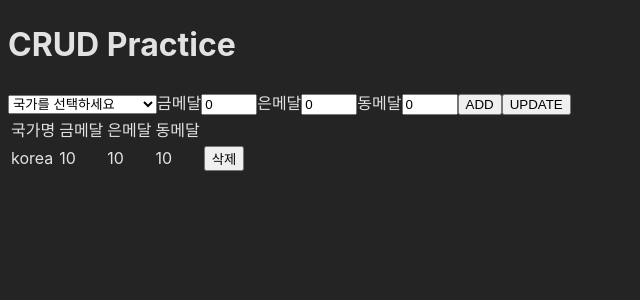
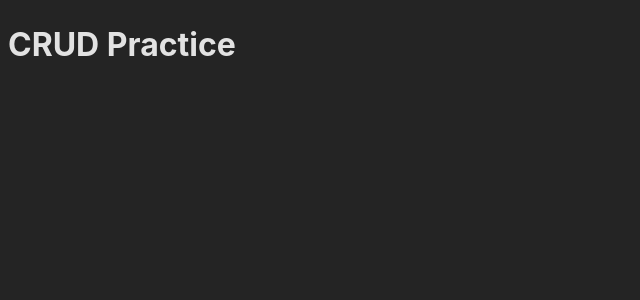
Before and after one commit to PomegranateBlue/React_CRUD, a React (Vite) app: page / in a window 1280 px wide. Shown: the top 300 px of the page, without its empty margins (0-640 px from the left). Built offline with nearby package versions, Linux system fonts and the light colour scheme.

Commit message:
처음부터

```diff
--- a/src/App.jsx
+++ b/src/App.jsx
@@ -1,130 +1,8 @@
 import { useState } from "react";
-import { COUNTRY_LIST } from "./constant.jsx";
 const App = () => {
-  const [medalList, setMedalList] = useState([
-    { country: "korea", goldMedal: 10, silverMedal: 10, copperMedal: 10 },
-  ]);
-  const [country, setCountry] = useState("");
-  const [goldMedal, setGoldMedal] = useState(0);
-  const [silverMedal, setSilverMedal] = useState(0);
-  const [copperMedal, setCopperMedal] = useState(0);
-
-  const addMedal = (e) => {
-    e.preventDefault();
-    if (medalList.some((data) => data.country === country)) {
-      alert("해당 국가는 존재합니다");
-      return;
-    }
-    const newMedal = {
-      country: country,
-      goldMedal: goldMedal,
-      silverMedal: silverMedal,
-      copperMedal: copperMedal,
-    };
-    setMedalList([...medalList, newMedal]);
-    resetForm();
-  };
-
-  const updateMedal = (e) => {
-    e.preventDefault();
-    const updateMedal = {
-      goldMedal: goldMedal,
-      silverMedal: silverMedal,
-      copperMedal: copperMedal,
-    };
-    setMedalList()
-    //업데이트는 해당 국가 선택후
-  };
-
-  const deleteMedal = (country) => {
-    setMedalList(medalList.filter((data) => data.country !== country));
-  };
-  const resetForm = () => {
-    setCountry("");
-    setGoldMedal(0);
-    setSilverMedal(0);
-    setCopperMedal(0);
-  };
   return (
     <div>
       <h1>CRUD Practice</h1>
-      <div className="formContainer">
-        <form>
-          <select value={country} onChange={(e) => setCountry(e.target.value)}>
-            <option disabled value="">
-              국가를 선택하세요
-            </option>
-            {COUNTRY_LIST.sort((a, b) => a - b).map((country, index) => (
-              <option key={index} value={country} onChange={setCountry}>
-                {country}
-              </option>
-            ))}
-          </select>
-          <label>금메달</label>
-          <input
-            type="number"
-            value={goldMedal}
-            onChange={(e) => setGoldMedal(e.target.value)}
-            required
-            min="0"
-            max="99"
-          />
-          <label>은메달</label>
-          <input
-            type="number"
-            value={silverMedal}
-            onChange={(e) => setSilverMedal(e.target.value)}
-            required
-            min="0"
-            max="99"
-          />
-          <label>동메달</label>
-          <input
-            type="number"
-            value={copperMedal}
-            onChange={(e) => setCopperMedal(e.target.value)}
-            required
-            min="0"
-            max="99"
-          />
-          <button type="submit" onClick={addMedal}>
-            ADD
-          </button>
-          <button type="submit" onClick={updateMedal}>
-            UPDATE
-          </button>
-        </form>
-      </div>
-      <div className="MedalTable-Container">
-        <table>
-          <thead>
-            <tr className="MedalTable-Header">
-              <th>국가명</th>
-              <th>금메달</th>
-              <th>은메달</th>
-              <th>동메달</th>
-            </tr>
-          </thead>
-          <tbody>
-            {medalList.map((medal) => (
-              <tr key={medal.country}>
-                <td>{medal.country}</td>
-                <td>{medal.goldMedal}</td>
-                <td>{medal.silverMedal}</td>
-                <td>{medal.copperMedal}</td>
-                <td>
-                  <button
-                    id="MedalDeleteBtn"
-                    onClick={() => deleteMedal(medal.country)}
-                  >
-                    삭제
-                  </button>
-                </td>
-              </tr>
-            ))}
-          </tbody>
-        </table>
-      </div>
     </div>
   );
 };
```
